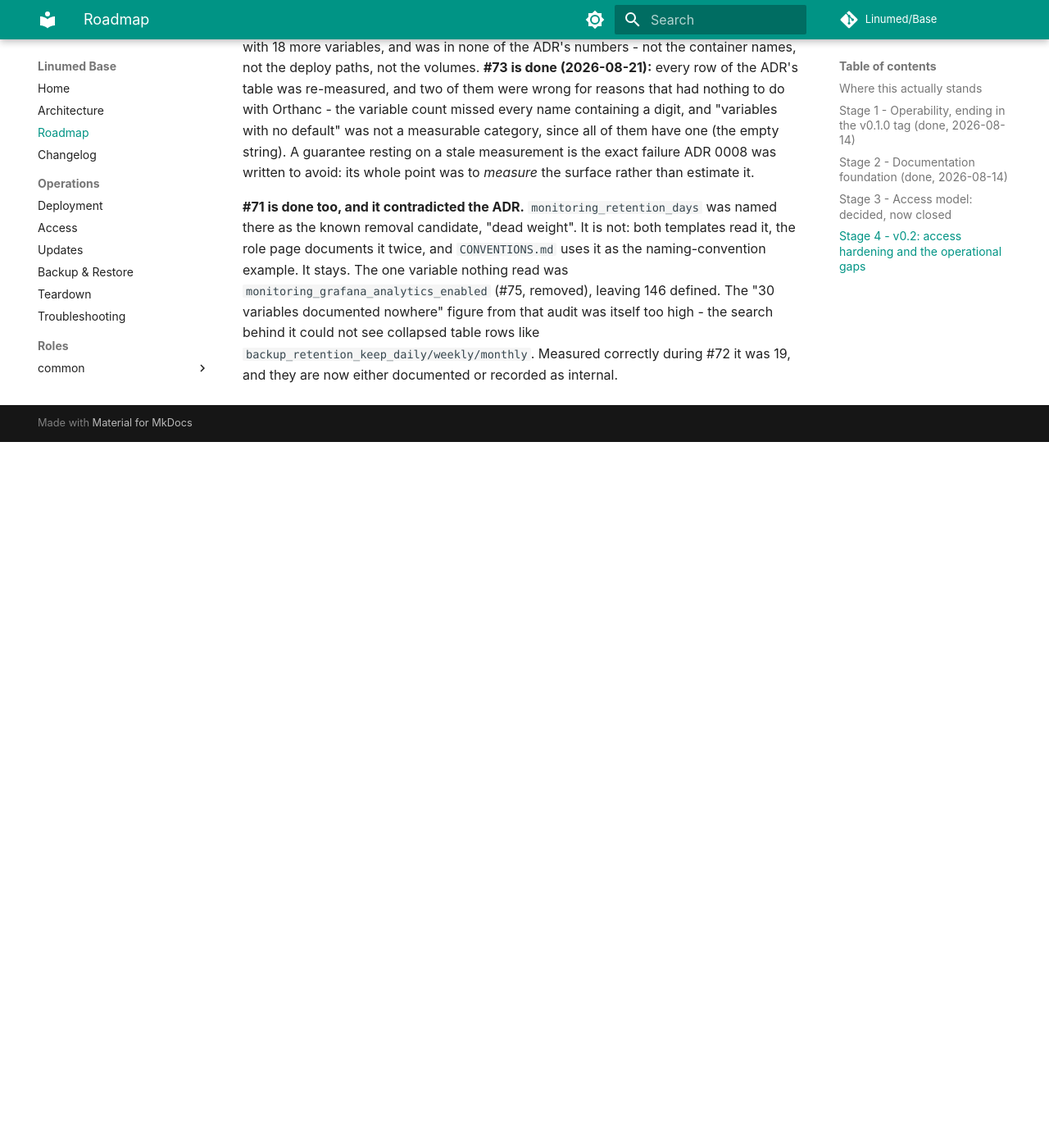
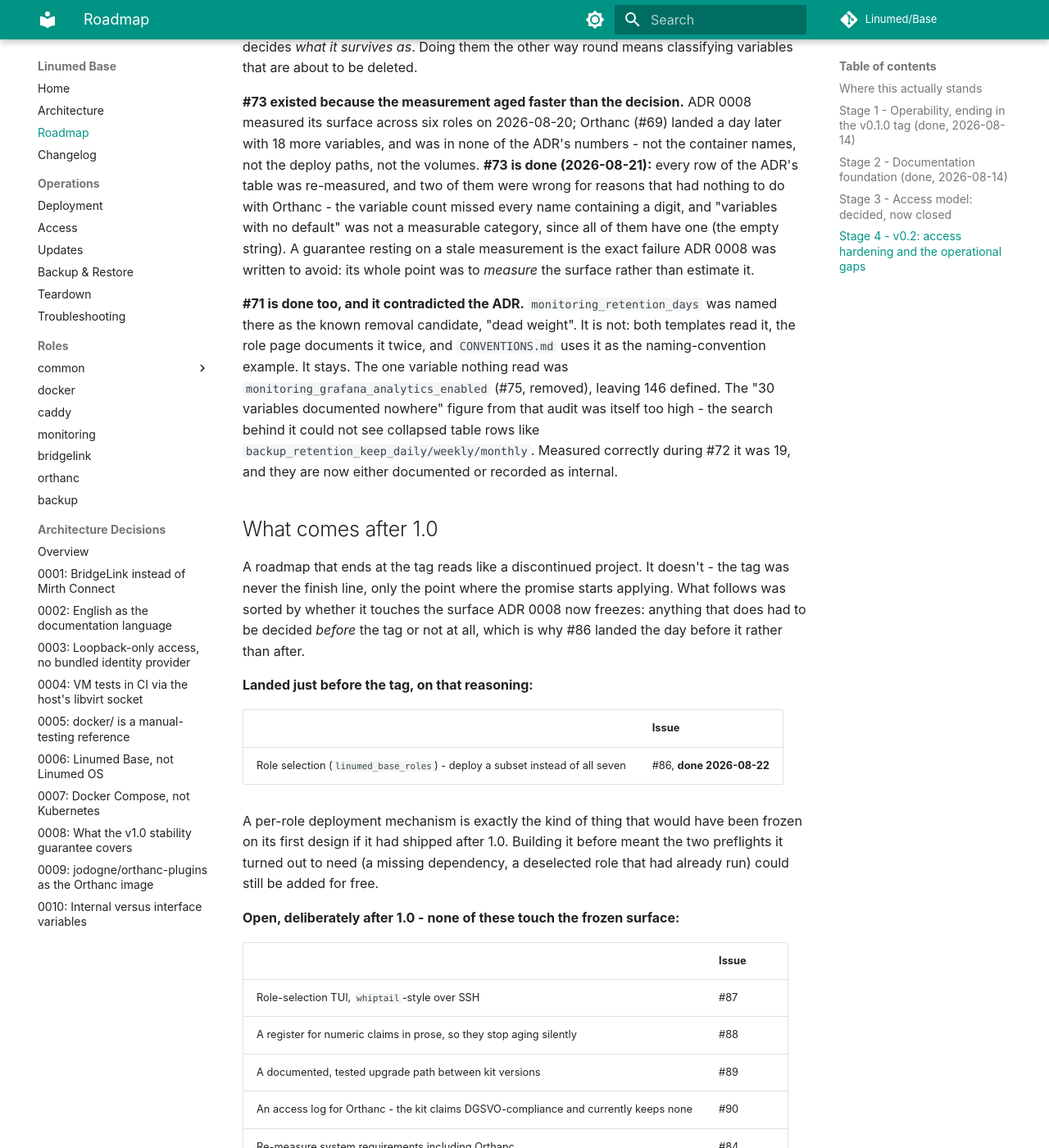
Before and after one commit to Linumed/Base, an MkDocs documentation site: the page built from docs/ROADMAP.md, in a window 1280 px wide and 1400 px high, scrolled down 11132 px. Shown: the whole window at 82% size. Built offline with MkDocs 1.6.1 and Material for MkDocs 9.7.7, drawn with Linux system fonts in a browser that asks for light colours; comment, search, counter and statistics services are not loaded; before the commit the page ends 11671 px from its top, so only the background shows below that; some of the changed text lies outside the part shown.

Commit message:
Docs: Release v1.0.0 vorbereitet
CHANGELOG.md: Unreleased-Block wird zu [1.0.0] - 2026-08-22, mit einer Einleitung, die
festhaelt, was ADR 0008 ab hier zusagt und dass linumed_base_roles (#86) bewusst noch vor
dem Tag gebaut wurde statt danach.

README.md und ARCHITECTURE.md: Statuszeilen von v0.4.0 auf v1.0.0 gehoben.

docs/ROADMAP.md: Stage 7 abgehakt, dazu ein neuer Abschnitt 'What comes after 1.0' - eine
Roadmap, die mit dem Tag endet, liest sich wie ein eingestelltes Projekt. Trennt, was noch
vor dem Tag landete (#86, weil es die eingefrorene Oberflaeche beruehrt hatte) von dem,
was bewusst danach bleibt (#87-#90, #84 - keines davon beruehrt die Zusage aus ADR 0008).

```diff
--- a/docs/ROADMAP.md
+++ b/docs/ROADMAP.md
@@ -21,15 +21,21 @@
 >
 > **Update 2026-08-21: `v0.4.0` is tagged** and Stage 6 is complete, see below. What is
 > left before 1.0 is Stage 7, and it is now four issues rather than a paragraph.
+>
+> **Update 2026-08-22: `v1.0.0` is tagged**, Stage 7 is complete. See below for what
+> shipped before it and what is deliberately still open.
 
 ## Where this actually stands
 
-**As of 2026-08-21, `v0.4.0`:** all seven roles are implemented, VM-tested and idempotent -
-`common`, `docker`, `caddy`, `monitoring`, `bridgelink`, `backup` and `orthanc`, the last
-service `ARCHITECTURE.md` names. The repository is public, the documentation site is built
-and published from it, and there are no known defects and no open defect issues. The only
-open issues are Stage 7's, and they are preparation for the 1.0 tag rather than work the
-kit is missing - they are listed in [Stage 7](#stage-7-v10-the-promise-and-what-it-covers).
+**As of 2026-08-22, `v1.0.0`:** all seven roles are implemented, VM-tested and idempotent -
+`common`, `docker`, `caddy`, `monitoring`, `bridgelink`, `backup` and `orthanc`. From this
+tag, the surface named in [ADR 0008](adr/0008-what-the-v1-0-stability-guarantee-covers.md)
+carries a stability guarantee. The repository is public, the documentation site is built
+and published from it, and there are no known defects and no open defect issues. Two
+issues remain open, both post-1.0 maintenance rather than tag prerequisites: #84
+(re-measuring system requirements for the seven-role stack) and the roadmap items opened
+during the pre-1.0 audit (#88-#90), which were deliberately left for after the tag - see
+[What comes after 1.0](#what-comes-after-10).
 
 [What was open, and why it was not built earlier](#what-was-open-and-why-it-was-not-built-earlier)
 further down is kept as the record of the three items that carried that status until
@@ -411,7 +417,7 @@
 | Audit the role variables for ones that should not be carried forever | #71, **done 2026-08-21** |
 | Decide which variables are internal rather than interface | #72, **done 2026-08-21** |
 | Re-measure ADR 0008's surface against seven roles, not six | #73, **done 2026-08-21** |
-| Tag and publish v1.0.0 | #74 |
+| Tag and publish v1.0.0 | #74, **done 2026-08-22** |
 
 **#71 before #72**: the audit decides *whether* a variable survives, the visibility
 decision decides *what it survives as*. Doing them the other way round means classifying
@@ -435,3 +441,42 @@
 was itself too high - the search behind it could not see collapsed table rows like
 `backup_retention_keep_daily/weekly/monthly`. Measured correctly during #72 it was 19, and
 they are now either documented or recorded as internal.
+
+## What comes after 1.0
+
+A roadmap that ends at the tag reads like a discontinued project. It doesn't - the tag was
+never the finish line, only the point where the promise starts applying. What follows was
+sorted by whether it touches the surface ADR 0008 now freezes: anything that does had to
+be decided *before* the tag or not at all, which is why #86 landed the day before it
+rather than after.
+
+**Landed just before the tag, on that reasoning:**
+
+| | Issue |
+|---|---|
+| Role selection (`linumed_base_roles`) - deploy a subset instead of all seven | #86, **done 2026-08-22** |
+
+A per-role deployment mechanism is exactly the kind of thing that would have been frozen
+on its first design if it had shipped after 1.0. Building it before meant the two
+preflights it turned out to need (a missing dependency, a deselected role that had already
+run) could still be added for free.
+
+**Open, deliberately after 1.0 - none of these touch the frozen surface:**
+
+| | Issue |
+|---|---|
+| Role-selection TUI, `whiptail`-style over SSH | #87 |
+| A register for numeric claims in prose, so they stop aging silently | #88 |
+| A documented, tested upgrade path between kit versions | #89 |
+| An access log for Orthanc - the kit claims DGSVO-compliance and currently keeps none | #90 |
+| Re-measure system requirements including Orthanc | #84 |
+
+#87 depends on #86 and only became plannable once #86 existed. #88, #89 and #90 came out
+of a deliberate brainstorm on 2026-08-22, once the tag itself no longer needed sequencing
+decisions - the point of asking "what comes after 1.0" only arrives once "what must come
+before" has an answer. #84 is the one item here found by measurement rather than
+proposed: the README's own requirements table claims to be measured and has not accounted
+for Orthanc since the role landed in v0.4.0.
+
+None of these five is a stability-surface change. That is what makes them safe to decide
+at leisure rather than under the same before-the-tag pressure #86 was built under.
```
Also changed, not shown: ARCHITECTURE.md (+4 -4 lines), CHANGELOG.md (+17 -0 lines), README.md (+5 -1 lines).
